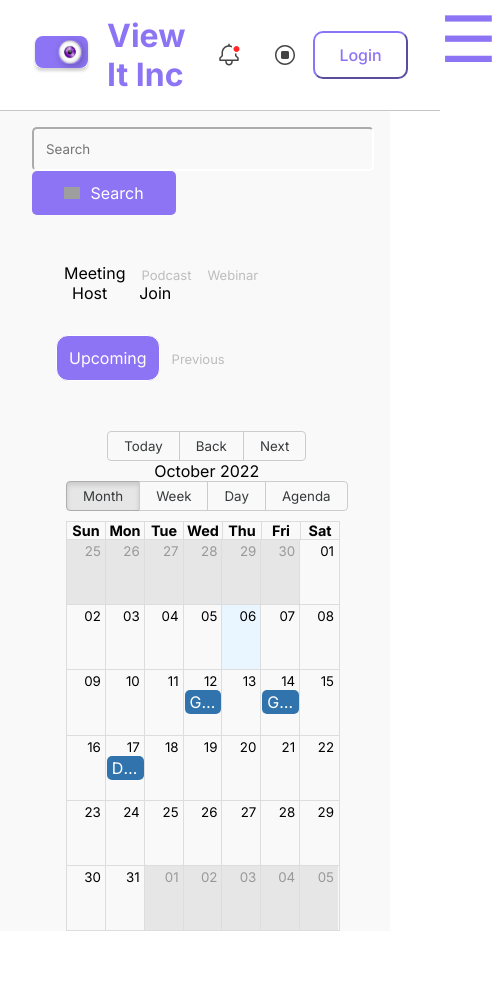
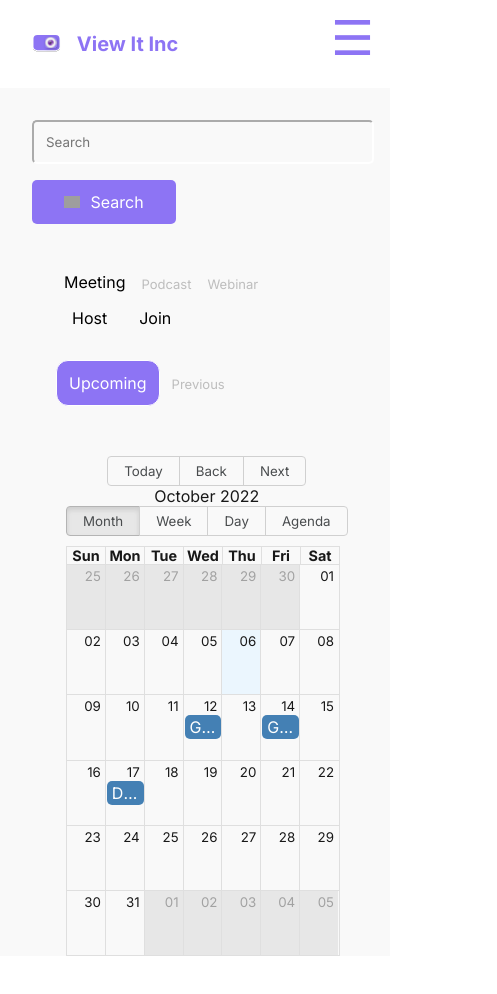
Before and after one commit to Bolurx07/View-It-Inc, a React (Create React App) app: page / in a window 390 px wide. Shown: the top 994 px of the page, 497 px wide, since content can reach past the window. Built offline with nearby package versions, Linux system fonts and the light colour scheme; grey boxes are pictures that could not be loaded.

Commit message:
Done with Virtualpage responsiveness

```diff
--- a/src/Components/Host/Host.module.css
+++ b/src/Components/Host/Host.module.css
@@ -44,3 +44,10 @@
     font-size: small;
     cursor: pointer ;
 }
+
+@media screen and (max-width: 400px) {
+    #hostcontainer{
+        width: 15rem;
+    }
+
+}
--- a/src/Components/Navbar/Navbar.module.css
+++ b/src/Components/Navbar/Navbar.module.css
@@ -42,5 +42,27 @@
 /* Mobile viewport */
 
 @media screen and (max-width: 768px) {
+    .header{
+        font-size: 1.5rem;
+    }
+    .right{
+        display: none;
+    }
+    .left img{
+        width: 2rem;
+    }
+    .navbar{
+        border-bottom: none;
+        padding: 2rem;
+    }
 
 }
+
+@media screen and (max-width: 400px) {
+    .header{
+        font-size: 1.25rem;
+    }
+    .left img{
+        width: 1.8rem;
+    }
+}
--- a/src/Pages/Virtualevent/Virtualevent.jsx
+++ b/src/Pages/Virtualevent/Virtualevent.jsx
@@ -70,7 +70,7 @@ const Virtualevent = () => {
 
             {/* Sidenav Component */}
             <div className={toggle ? virtualStyle.nosidenav : virtualStyle.mysidenav }>
-                <div className={doggle ? virtualStyle.active : virtualStyle.inactive }>
+                <div className={doggle ? virtualStyle.aactive : virtualStyle.inactive }>
                     {sidenav.map((item) => (
                         <Sidenav image={item.Image} paragraph={item.paragraph} active={item.active}/>
                     ))}
--- a/src/Pages/Virtualevent/Virtualevent.module.css
+++ b/src/Pages/Virtualevent/Virtualevent.module.css
@@ -140,16 +140,32 @@
 
 }
 
+/* sidenav hamburger toggle */
 #hamburger{
    display: none;
+}
+.inactive{
+    display: block;
+}
+
+
+/* Mobile viewport */
+
+@media screen and (max-width: 1100px) {
+
+    .active{
+        top: 17rem;
+    }
 }
 
 @media screen and (max-width: 768px) {
     #hamburger{
         display: block;
         cursor: pointer;
-        font-size: 4rem;
+        font-size: 3.5rem;
         color: #8D74F4;
+        margin-right: 1rem;
+        margin-top: 0.5rem;
     }
 
     .navwrap{
@@ -163,14 +179,14 @@
         display: none;
     }
 
-    .active{
+    .aactive{
         display: block;
         position: absolute;
         top: 0;
         left: 0;
-        /* top: 10rem; */
-        width: 50vw;
-        /* background-color: #8D74F4; */
+        width: 45vw;
+        z-index: 1;
+        background-color: rgb(160, 150, 150);
     }
 
     .calendarcontainer, .header, .subheader{
@@ -181,8 +197,30 @@
         padding: 0 1rem;
         margin-left: 1rem;
     }
+    .subheader{
+        margin-left: 3.5rem;
+    }
+    .calendarcontainer{
+        z-index: -1;
+        opacity: 0.9;
+    }
+    .search{
+        margin: 1rem 0;
+    }
+    .active{
+        top: 18rem;
+    }
 }
 
-.subheader{
-    margin-left: 3.5rem;
+@media screen and (max-width: 400px) {
+    #hamburger{
+        font-size: 3rem;
+    }
+    .header2{
+        margin-top: 1rem;
+    }
+    .active{
+        top: 20rem;
+        right: 4rem;
+    }
 }
```
